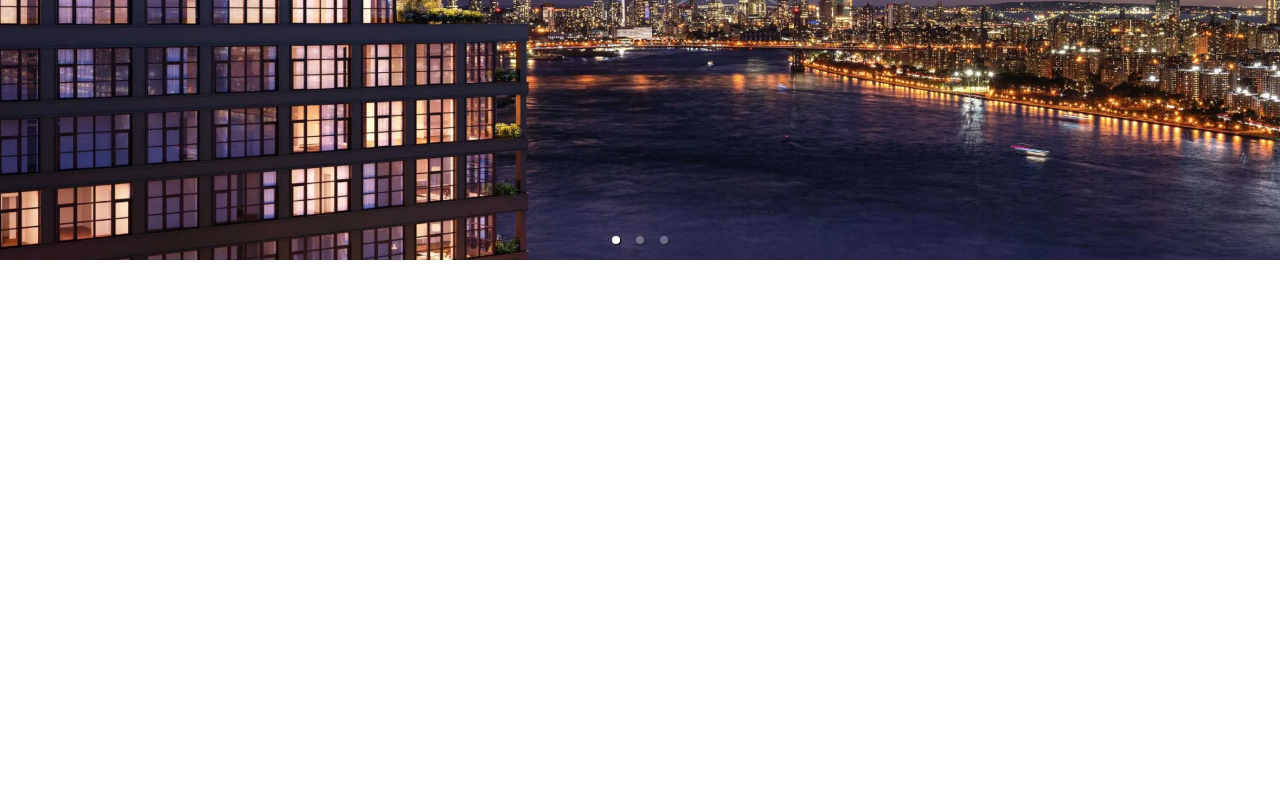
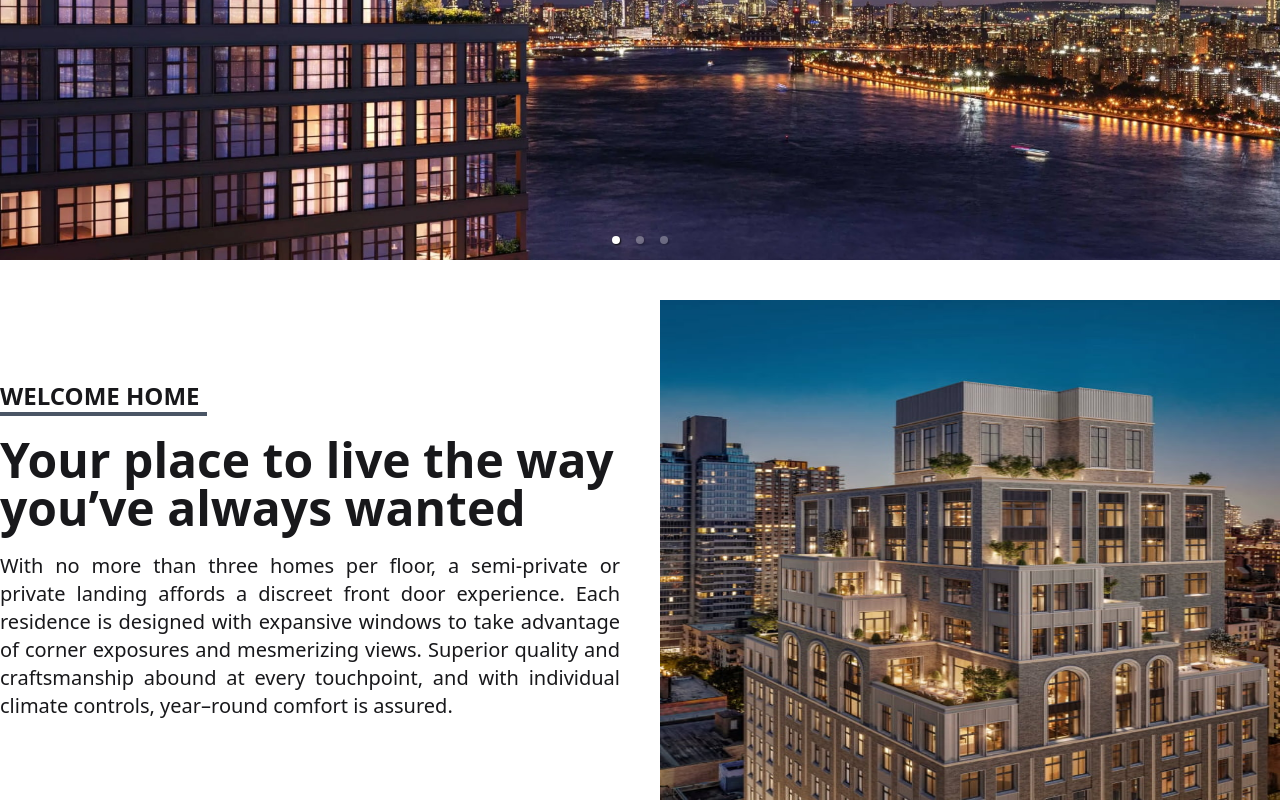
Before and after one commit to tzmehedy/building_management_system, a React (Vite) app in the folder client/: page / in a window 1280 px wide. Shown: the part 440-1240 px from the top of the page. Before the commit the page ends 800 px from the top, so only its background shows below. Built offline with nearby package versions, Linux system fonts and the light colour scheme; grey boxes are pictures that could not be loaded.

Commit message:
The about building section is completed

```diff
--- /dev/null
+++ b/client/src/Pages/Home/AboutBuilding.jsx
@@ -0,0 +1,32 @@
+import aboutImage from "../../assets/images/aboutBuildingImage.jpg"
+
+
+const AboutBuilding = () => {
+  return (
+    <div className="flex flex-col md:flex-row md:space-x-10">
+      <div className="md:w-1/2 space-y-5 flex flex-col  justify-center">
+        <div className="w-1/3 border-b-4 border-gray-600">
+          <h1 className="uppercase font-bold text-2xl">Welcome Home</h1>
+        </div>
+        <div className="space-y-5">
+          <h1 className="text-5xl font-bold">
+            Your place to live the way you’ve always wanted
+          </h1>
+          <p className="text-justify text-xl">
+            With no more than three homes per floor, a semi-private or private
+            landing affords a discreet front door experience. Each residence is
+            designed with expansive windows to take advantage of corner
+            exposures and mesmerizing views. Superior quality and craftsmanship
+            abound at every touchpoint, and with individual climate controls,
+            year–round comfort is assured.
+          </p>
+        </div>
+      </div>
+      <div className="md:w-1/2">
+        <img className="h-[500px] w-full" src={aboutImage} alt="" />
+      </div>
+    </div>
+  );
+};
+
+export default AboutBuilding;
--- a/client/src/Pages/Home/Banner.jsx
+++ b/client/src/Pages/Home/Banner.jsx
@@ -12,11 +12,11 @@ const Banner = () => {
           className="h-[700px] bg-cover bg-no-repeat bg-fixed flex justify-center items-center "
           style={{ backgroundImage: `url(${bannerImg1})` }}
         >
-          <div>
+          <div className="space-y-5">
             <h1 className="text-6xl text-white font-bold">
               A New Standard <br /> in Living
             </h1>
-            <button className="w-40 h-40 hover:cursor-pointer">
+            <button className="w-32 h-20 hover:cursor-pointer">
               <video className="rounded-full" src={video1} autoPlay></video>
             </button>
           </div>
@@ -25,11 +25,11 @@ const Banner = () => {
           className="min-h-[700px] bg-cover bg-no-repeat bg-fixed flex justify-center items-center "
           style={{ backgroundImage: `url(${bannerImg2})` }}
         >
-          <div>
+          <div className="space-y-5">
             <h1 className="text-6xl text-white font-bold">
               A New Standard <br /> in Living
             </h1>
-            <button className="w-40 h-40 hover:cursor-pointer">
+            <button className="w-32 h-20 hover:cursor-pointer">
               <video className="rounded-full" src={video1} autoPlay></video>
             </button>
           </div>
@@ -38,11 +38,11 @@ const Banner = () => {
           className="min-h-[700px] bg-cover bg-no-repeat bg-fixed flex justify-center items-center "
           style={{ backgroundImage: `url(${bannerImg3})` }}
         >
-          <div>
+          <div className="space-y-5">
             <h1 className="text-6xl text-white font-bold">
               A New Standard <br /> in Living
             </h1>
-            <button className="w-40 h-40 hover:cursor-pointer">
+            <button className="w-32 h-20 hover:cursor-pointer">
               <video className="rounded-full" src={video1} autoPlay></video>
             </button>
           </div>
--- a/client/src/Pages/Home/Home.jsx
+++ b/client/src/Pages/Home/Home.jsx
@@ -1,11 +1,15 @@
+import AboutBuilding from "./AboutBuilding";
 import Banner from "./Banner";
 
 
 const Home = () => {
     return (
-        <div>
-            <Banner></Banner>
+      <div className="">
+        <Banner></Banner>
+        <div className="container mx-auto p-3 md:p-0">
+          <AboutBuilding></AboutBuilding>
         </div>
+      </div>
     );
 };
 
```
Also changed, not shown: client/src/assets/images/aboutBuildingImage.jpg (added).
